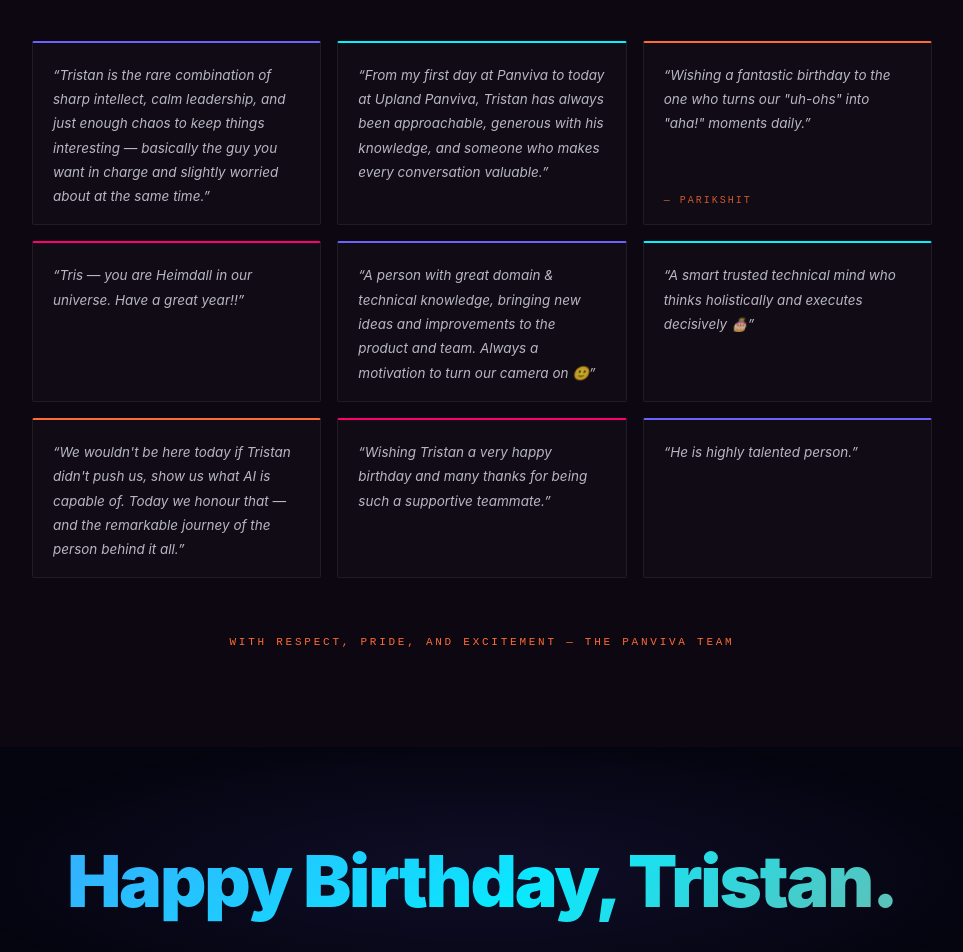
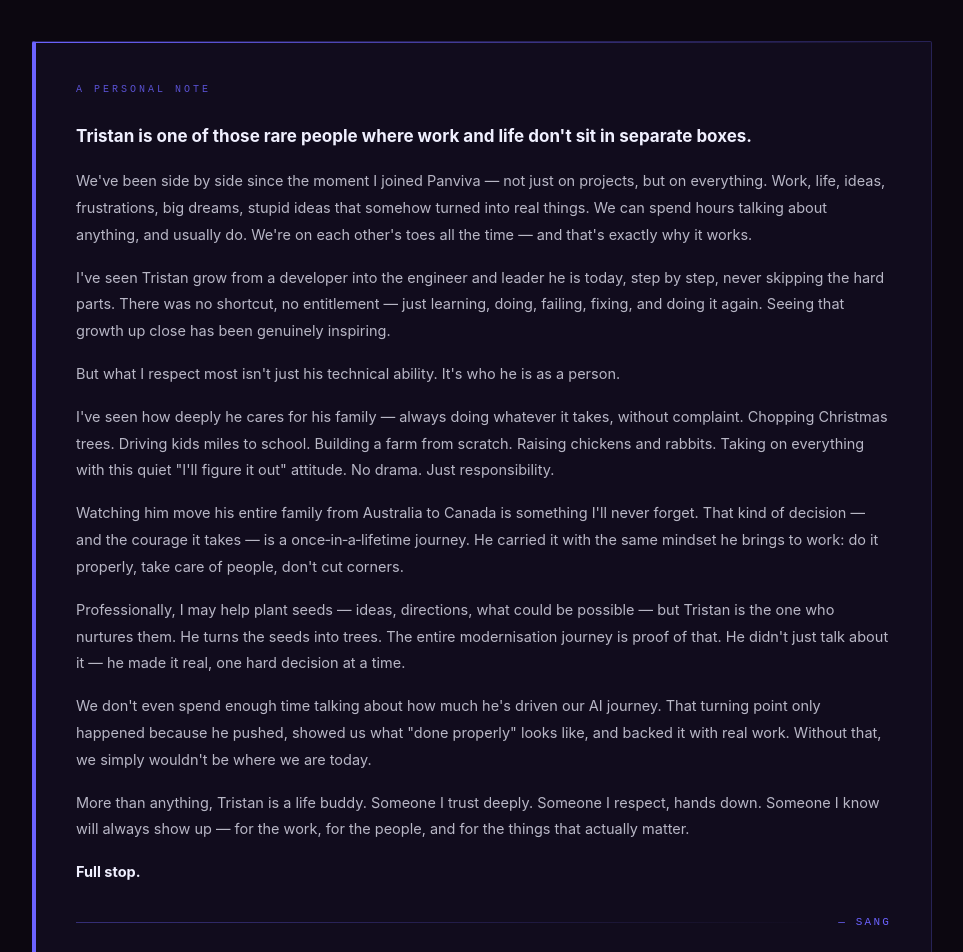
Before and after one commit to RyotaKun/tristan-birthday-demo, a Next.js app: page / in a window 1280 px wide. Shown: the part 5440-6392 px from the top of the page, without its empty margins (158-1121 px from the left). Built offline with nearby package versions, Linux system fonts and the light colour scheme.

Commit message:
feat(birthday): add Sang's personal tribute and 6 new team quotes
Adds a featured personal tribute block from Sang above the quote grid,
and incorporates all 15 team feedback responses (up from 9).

Co-Authored-By: Claude Sonnet 4.6 (1M context) <noreply@anthropic.com>

```diff
--- a/app/page.tsx
+++ b/app/page.tsx
@@ -670,6 +670,66 @@ export default function Home() {
           <div style={{ maxWidth: 900, margin: "0 auto" }}>
             <SectionHeading label="FROM THE TEAM" color="var(--orange)" />
 
+            {/* Personal tribute */}
+            <div style={{
+              background: "rgba(108,99,255,0.06)",
+              border: "1px solid rgba(108,99,255,0.25)",
+              borderLeft: "4px solid var(--indigo)",
+              borderRadius: 2,
+              padding: "40px 40px 32px",
+              marginBottom: 40,
+              position: "relative",
+            }}>
+              <div style={{
+                position: "absolute",
+                top: 0, left: 0, right: 0,
+                height: 1,
+                background: "linear-gradient(90deg, var(--indigo), transparent)",
+              }} />
+              <p style={{
+                fontFamily: "'Courier New', monospace",
+                fontSize: 10,
+                letterSpacing: "0.3em",
+                textTransform: "uppercase",
+                color: "var(--indigo)",
+                marginBottom: 24,
+                opacity: 0.8,
+              }}>A personal note</p>
+              {[
+                "Tristan is one of those rare people where work and life don't sit in separate boxes.",
+                "We've been side by side since the moment I joined Panviva — not just on projects, but on everything. Work, life, ideas, frustrations, big dreams, stupid ideas that somehow turned into real things. We can spend hours talking about anything, and usually do. We're on each other's toes all the time — and that's exactly why it works.",
+                "I've seen Tristan grow from a developer into the engineer and leader he is today, step by step, never skipping the hard parts. There was no shortcut, no entitlement — just learning, doing, failing, fixing, and doing it again. Seeing that growth up close has been genuinely inspiring.",
+                "But what I respect most isn't just his technical ability. It's who he is as a person.",
+                "I've seen how deeply he cares for his family — always doing whatever it takes, without complaint. Chopping Christmas trees. Driving kids miles to school. Building a farm from scratch. Raising chickens and rabbits. Taking on everything with this quiet \"I'll figure it out\" attitude. No drama. Just responsibility.",
+                "Watching him move his entire family from Australia to Canada is something I'll never forget. That kind of decision — and the courage it takes — is a once‑in‑a‑lifetime journey. He carried it with the same mindset he brings to work: do it properly, take care of people, don't cut corners.",
+                "Professionally, I may help plant seeds — ideas, directions, what could be possible — but Tristan is the one who nurtures them. He turns the seeds into trees. The entire modernisation journey is proof of that. He didn't just talk about it — he made it real, one hard decision at a time.",
+                "We don't even spend enough time talking about how much he's driven our AI journey. That turning point only happened because he pushed, showed us what \"done properly\" looks like, and backed it with real work. Without that, we simply wouldn't be where we are today.",
+                "More than anything, Tristan is a life buddy. Someone I trust deeply. Someone I respect, hands down. Someone I know will always show up — for the work, for the people, and for the things that actually matter.",
+                "Full stop.",
+              ].map((para, i) => (
+                <p key={i} style={{
+                  fontSize: i === 0 ? 17 : 14.5,
+                  fontWeight: i === 0 ? 700 : 400,
+                  lineHeight: 1.85,
+                  color: i === 0 ? "var(--text)" : "rgba(240,240,255,0.75)",
+                  marginBottom: i === 9 ? 0 : 16,
+                  fontStyle: i === 9 ? "normal" : "normal",
+                }}>
+                  {i === 9 ? <strong style={{ color: "var(--text)" }}>{para}</strong> : para}
+                </p>
+              ))}
+              <div style={{ marginTop: 28, display: "flex", alignItems: "center", gap: 12 }}>
+                <div style={{ flex: 1, height: 1, background: "linear-gradient(90deg, rgba(108,99,255,0.4), transparent)" }} />
+                <span style={{
+                  fontFamily: "'Courier New', monospace",
+                  fontSize: 11,
+                  letterSpacing: "0.2em",
+                  textTransform: "uppercase",
+                  color: "var(--indigo)",
+                }}>— Sang</span>
+              </div>
+            </div>
+
             <div style={{
               display: "grid",
               gridTemplateColumns: "repeat(auto-fit, minmax(260px, 1fr))",
@@ -686,6 +746,12 @@ export default function Home() {
                 { quote: "We wouldn't be here today if Tristan didn't push us, show us what AI is capable of. Today we honour that — and the remarkable journey of the person behind it all." },
                 { quote: "Wishing Tristan a very happy birthday and many thanks for being such a supportive teammate." },
                 { quote: "He is highly talented person." },
+                { quote: "He is always willing to help and teach, works above and beyond to create solutions, and is a great advocate for the team." },
+                { quote: "Standing strong in every moment and solving every challenge with grace, our all-time savior, today we celebrate you. Happy Birthday!" },
+                { quote: "You are the best man, don't know what we would do without you!!" },
+                { quote: "Tristan is an all-rounder — but the best thing I appreciate is he never ignores any request, whether small or large. He doesn't distinguish between tasks or people. A wonderful person to work with." },
+                { quote: "Tristan always makes himself available to provide sagely wisdom wherever it is needed. I don't know where we would be without him." },
+                { quote: "Down to earth personality." },
               ].map((t, i) => {
                 const colors = ["var(--indigo)", "var(--cyan)", "var(--orange)", "var(--magenta)"];
                 const c = colors[i % colors.length];
```
Also changed, not shown: 1 other file (tests, documents, lock files or other folders).
